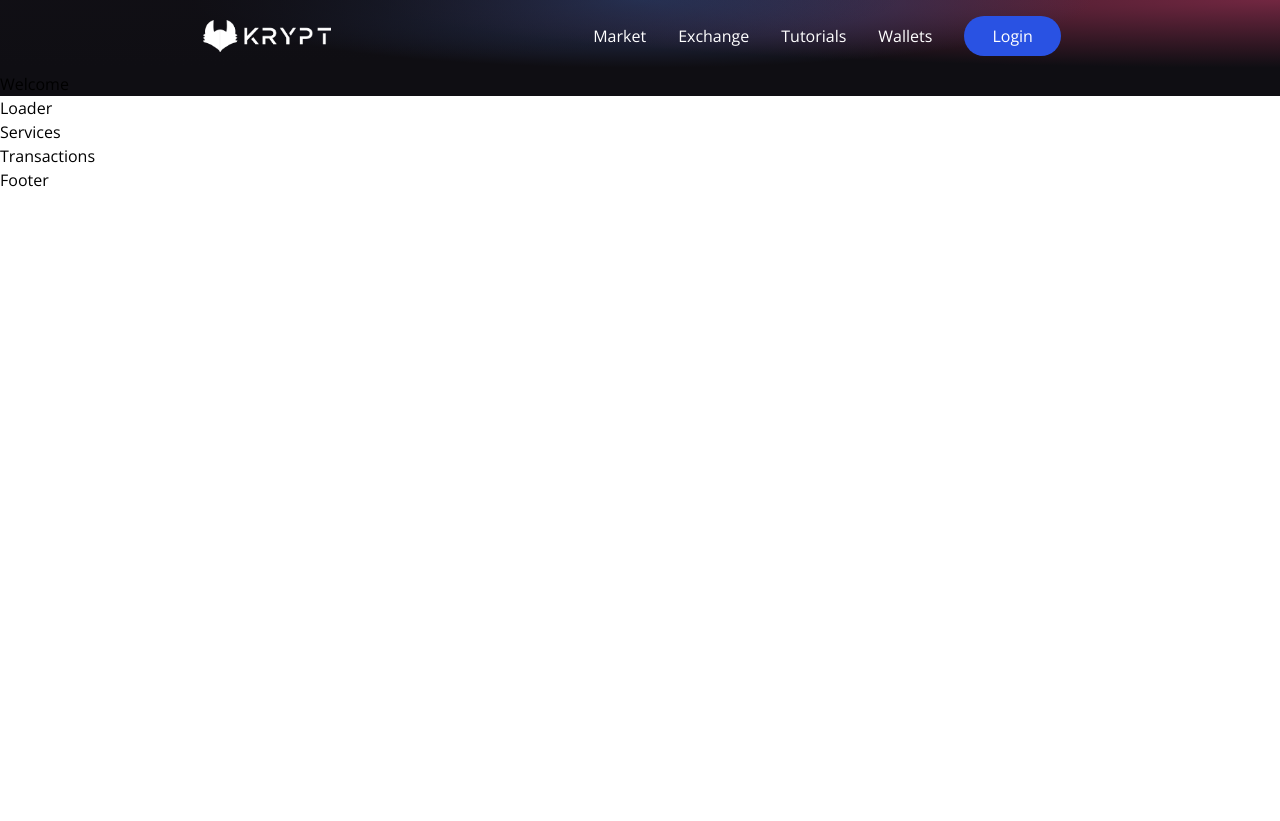
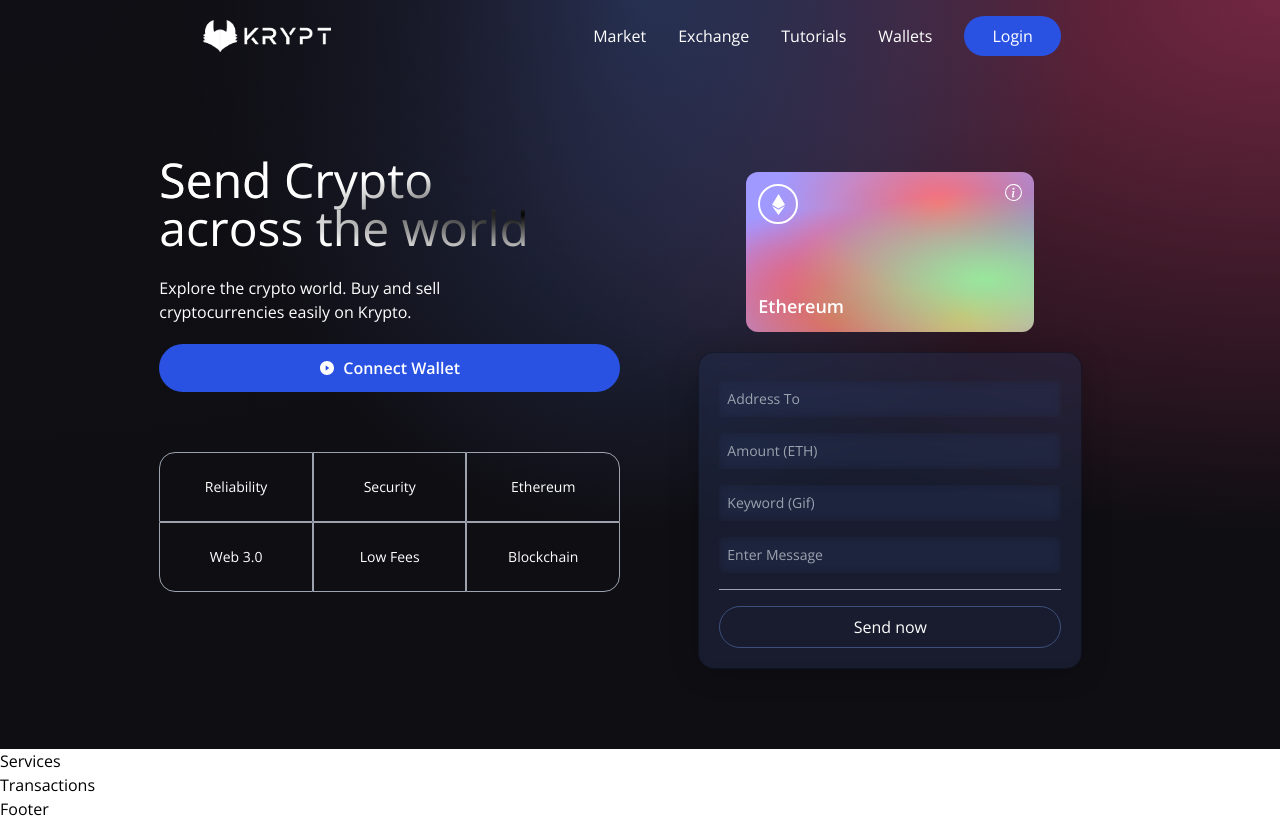
Before and after one commit to lucasalvessouza/web3-dapp, a React (Vite) app in the folder client/: page / in a window 1280 px wide. Before the commit the page ends 800 px from the top, so only its background shows below. Built offline with nearby package versions, Linux system fonts and the light colour scheme.

Commit message:
feat: inital structure of welcome page

```diff
--- a/client/src/App.tsx
+++ b/client/src/App.tsx
@@ -1,4 +1,4 @@
-import { Loader, Navbar, Footer, Welcome, Transactions, Services } from './components'
+import { Navbar, Footer, Welcome, Transactions, Services } from './components'
 
 function App() {
 
@@ -8,7 +8,6 @@
         <Navbar />
         <Welcome />
       </div>
-      <Loader />
       <Services />
       <Transactions />
       <Footer />
--- a/client/src/components/Loader/index.tsx
+++ b/client/src/components/Loader/index.tsx
@@ -1,11 +1,7 @@
-
-
-const Loader = () => {
-    return (
-        <h1>
-            Loader
-        </h1>
-    )
-};
+const Loader = () => (
+    <div className="flex justify-center items-center py-3">
+        <div className="animate-spin rounded-full h-32 w-32 border-b-2 border-red-700" />
+    </div>
+);
 
 export default Loader;
--- a/client/src/components/Welcome/index.tsx
+++ b/client/src/components/Welcome/index.tsx
@@ -1,10 +1,112 @@
+import { AiFillPlayCircle } from 'react-icons/ai'
+import { SiEthereum } from 'react-icons/si'
+import { BsInfoCircle } from 'react-icons/bs'
+
+import Loader from '../Loader'
+import {useState} from "react";
 
 
+const companyCommonStyles = "min-h-[70px] sm:px-0 px-2 sm:min-w-[120px] flex justify-center items-center border-[0.5px] border-gray-400 text-sm font-light text-white";
+
+const Input = ({ placeholder, name, type, value, handleChange }: { placeholder: string, name: string, type: string, value?: string, handleChange: any }) => (
+    <input
+        placeholder={placeholder}
+        type={type}
+        step="0.0001"
+        value={value}
+        onChange={(e) => handleChange(e, name)}
+        className="my-2 w-full rounded-sm p-2 outline-none bg-transparent text-white border-none text-sm white-glassmorphism"
+    />
+);
 const Welcome = () => {
+    const [isLoading, setIsLoading] = useState(false)
+    const handleChange =() => {}
+    const handleSubmit =() => {}
+    const connectWallet =() => {}
+
     return (
-        <h1>
-            Welcome
-        </h1>
+        <div className="flex w-full justify-center items-center">
+            <div className="flex mf:flex-row flex-col items-start justify-between md:p-20 py-12 px-4">
+                <div className="flex flex-1 justify-start items-start flex-col mf:mr-10">
+                    <h1 className="text-3xl sm:text-5xl text-white text-gradient py-1">
+                        Send Crypto <br/> across the world
+                    </h1>
+                    <p className="text-left mt-5 text-white font-light md:w-9/12 w-11/12 text-base">
+                        Explore the crypto world. Buy and sell cryptocurrencies easily on Krypto.
+                    </p>
+                    <button
+                        type="button"
+                        onClick={connectWallet}
+                        className="flex flex-row justify-center items-center my-5 bg-[#2952e3] p-3 rounded-full cursor-pointer hover:bg-[#2546bd] w-full"
+                    >
+                        <AiFillPlayCircle className="text-white mr-2"/>
+                        <p className="text-white text-base font-semibold">
+                            Connect Wallet
+                        </p>
+                    </button>
+
+                    <div className="grid sm:grid-cols-3 grid-cols-2 w-full mt-10">
+                        <div className={`rounded-tl-2xl ${companyCommonStyles}`}>
+                            Reliability
+                        </div>
+                        <div className={companyCommonStyles}>Security</div>
+                        <div className={`sm:rounded-tr-2xl ${companyCommonStyles}`}>
+                            Ethereum
+                        </div>
+                        <div className={`sm:rounded-bl-2xl ${companyCommonStyles}`}>
+                            Web 3.0
+                        </div>
+                        <div className={companyCommonStyles}>Low Fees</div>
+                        <div className={`rounded-br-2xl ${companyCommonStyles}`}>
+                            Blockchain
+                        </div>
+                    </div>
+                </div>
+
+                <div className="flex flex-col flex-1 items-center justify-start w-full mf:mt-0 mt-10">
+                    <div
+                        className="p-3 flex justify-end items-start flex-col rounded-xl h-40 sm:w-72 w-full my-5 eth-card .white-glassmorphism ">
+                        <div className="flex justify-between flex-col w-full h-full">
+                            <div className="flex justify-between items-start">
+                                <div
+                                    className="w-10 h-10 rounded-full border-2 border-white flex justify-center items-center">
+                                    <SiEthereum fontSize={21} color="#fff"/>
+                                </div>
+                                <BsInfoCircle fontSize={17} color="#fff"/>
+                            </div>
+                            <div>
+                                <p className="text-white font-light text-sm">
+                                    {/*{shortenAddress(currentAccount)}*/}
+                                </p>
+                                <p className="text-white font-semibold text-lg mt-1">
+                                    Ethereum
+                                </p>
+                            </div>
+                        </div>
+                    </div>
+                    <div className="p-5 sm:w-96 w-full flex flex-col justify-start items-center blue-glassmorphism">
+                        <Input placeholder="Address To" name="addressTo" type="text" handleChange={handleChange}/>
+                        <Input placeholder="Amount (ETH)" name="amount" type="number" handleChange={handleChange}/>
+                        <Input placeholder="Keyword (Gif)" name="keyword" type="text" handleChange={handleChange}/>
+                        <Input placeholder="Enter Message" name="message" type="text" handleChange={handleChange}/>
+
+                        <div className="h-[1px] w-full bg-gray-400 my-2"/>
+
+                        {isLoading
+                            ? <Loader/>
+                            : (
+                                <button
+                                    type="button"
+                                    onClick={handleSubmit}
+                                    className="text-white w-full mt-2 border-[1px] p-2 border-[#3d4f7c] hover:bg-[#3d4f7c] rounded-full cursor-pointer"
+                                >
+                                    Send now
+                                </button>
+                            )}
+                    </div>
+                </div>
+            </div>
+        </div>
     )
 };
 
--- a/client/tailwind.config.ts
+++ b/client/tailwind.config.ts
@@ -5,7 +5,30 @@
     './src/**/*.{js,jsx,ts,tsx}',
   ],
   theme: {
-    extend: {},
+    fontFamily: {
+      display: ["Open Sans", "sans-serif"],
+      body: ["Open Sans", "sans-serif"],
+    },
+    extend: {
+      screens: {
+        mf: "990px",
+      },
+      keyframes: {
+        "slide-in": {
+          "0%": {
+            "-webkit-transform": "translateX(120%)",
+            transform: "translateX(120%)",
+          },
+          "100%": {
+            "-webkit-transform": "translateX(0%)",
+            transform: "translateX(0%)",
+          },
+        },
+      },
+      animation: {
+        "slide-in": "slide-in 0.5s ease-out",
+      },
+    },
   },
   plugins: [],
 } satisfies Config
```
